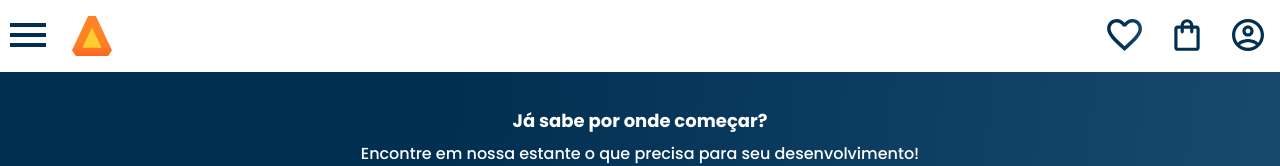
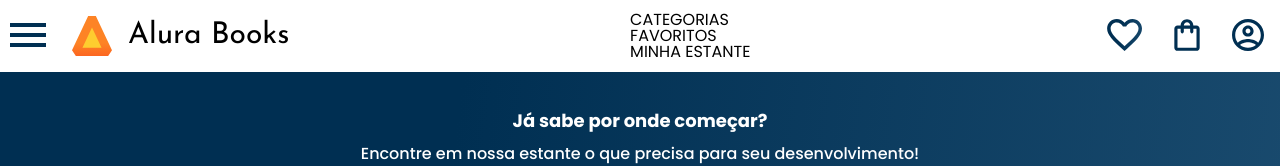
Before and after one commit to joyce-maria/tablet, a plain HTML site: page index.html in a window 1280 px wide. Shown: the top 166 px of the page. Drawn offline with nearby package versions, Linux system fonts and the light colour scheme.

Commit message:
05/09/2023

```diff
--- a/index.html
+++ b/index.html
@@ -9,6 +9,7 @@
     <link rel="preconnect" href="https://fonts.googleapis.com">
     <link rel="preconnect" href="https://fonts.gstatic.com" crossorigin>
     <link href="https://fonts.googleapis.com/css2?family=Poppins:wght@300;400;500;700&display=swap" rel="stylesheet">
+    <link href="https://fonts.googleapis.com/css2?family=Josefin+Sans:ital,wght@0,400;1,600&display=swap" rel="stylesheet">
     <link rel="stylesheet" href="https://unpkg.com/swiper@8/swiper-bundle.min.css" />
     <link rel="stylesheet" href="styles.css">
 </head>
@@ -39,7 +40,14 @@
                 </li>
             </ul>
             <img src="img/Logo.svg" alt="Logo da Alurabooks" class="container__imagem">
-        </div>
+
+            <h1 class="container__titulo"> <b class="container__titulo---negrito">Alura Books</b></h1>
+         </div>
+         <ul class="opções">
+             <li class="opções__item">Categorias</li>
+             <li class="opções__item"><a href="#" class="opções__link">Favoritos</a></li>
+             <li class="opções__item"><a href="#" class="opções__link">Minha Estante</a></li>
+         </ul>
         <div class="container">
             <a href="#"><img src="img/Favoritos.svg" alt="Meus favoritos" class="container__imagem"></a>
             <a href="#"><img src="img/Compras.svg" alt="Carrinhos de compras" class="container__imagem"></a>
--- a/styles.css
+++ b/styles.css
@@ -12,6 +12,8 @@
     --azul-degrade: linear-gradient(97.54deg, #002F52 35.49%, #326589 165.37%);
     --fonte-principal: "Poppins";
     --azul: #002F52;
+    --fonte-secundario: "Josefin Sans";
+    --preto: #000000;
 }
 
 body {
--- a/styles/header.css
+++ b/styles/header.css
@@ -57,3 +57,28 @@
 .container__botao {
     display: none;
 }
+@media screen and (min-width: 1024px) {
+.container__titulo,
+.container__titulo--negrito{
+    font-family: var(--fonte-secundario);
+    font-size: 30px;
+}
+.container__titulo{
+    font-weight: 400;
+    display: block;
+}
+.container__titulo--negrito{
+    font-weight: 700;
+}
+.opções{
+    font-display: flex;
+}
+.opções__item{
+    padding:0 1em;
+    text-transform: uppercase;
+}
+.opções__link{
+    text-decoration: none;
+    color: var(--preto)
+}
+}
```
